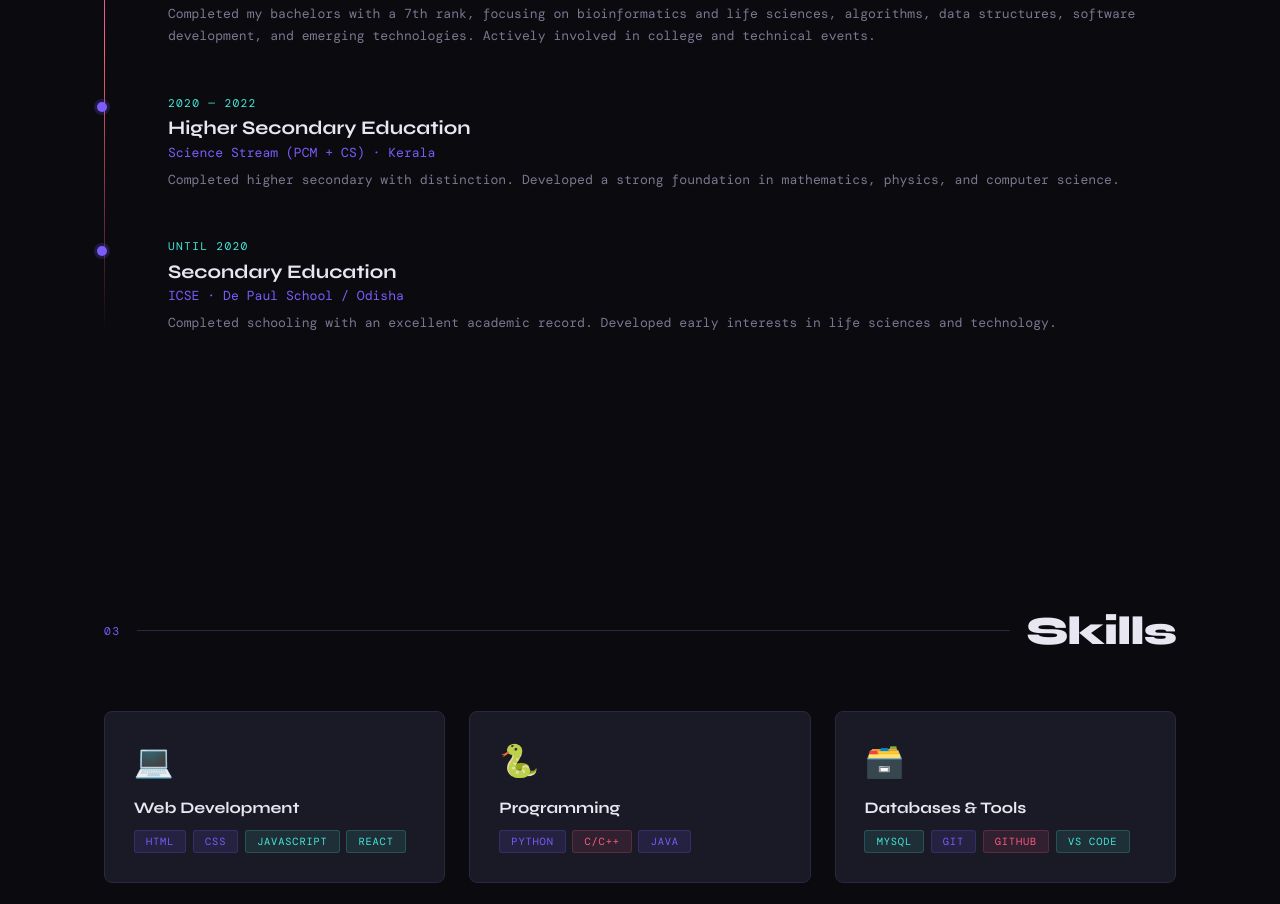
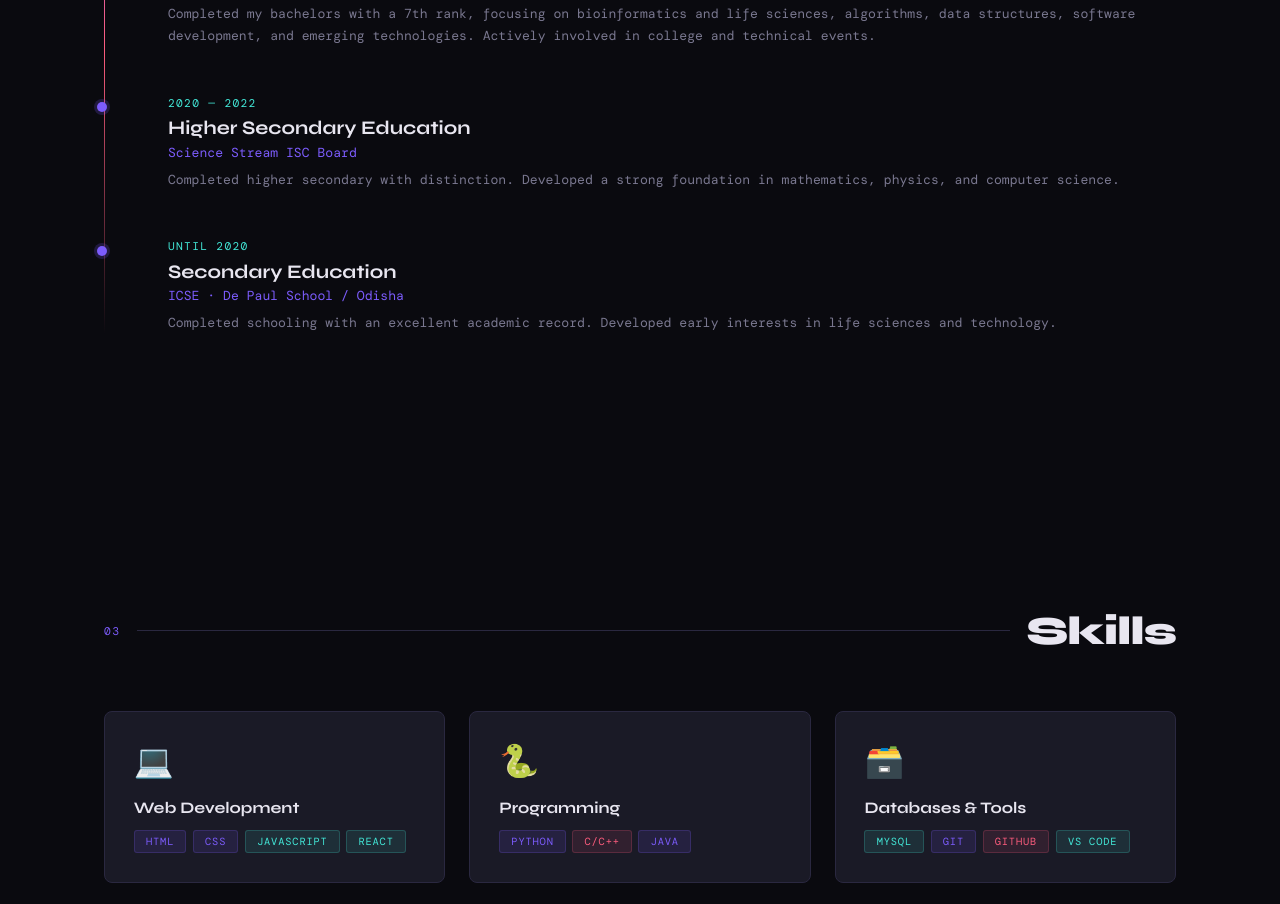
Before and after one commit to nivedhpdds25/nivedhpdds25.github.io, a plain HTML site: page index.html in a window 1280 px wide. Shown: the part 2252-3156 px from the top of the page. Drawn offline with nearby package versions, Linux system fonts and the light colour scheme; a web font is replaced by a local one.

Commit message:
Update index.html

```diff
--- a/index.html
+++ b/index.html
@@ -224,7 +224,7 @@
     <div class="timeline-item">
       <div class="timeline-year">2020 — 2022</div>
       <div class="timeline-title">Higher Secondary Education</div>
-      <div class="timeline-sub">Science Stream (PCM + CS) · Kerala</div>
+      <div class="timeline-sub">Science Stream ISC Board</div>
       <div class="timeline-desc">Completed higher secondary with distinction. Developed a strong foundation in mathematics, physics, and computer science.</div>
     </div>
     <div class="timeline-item">
```
